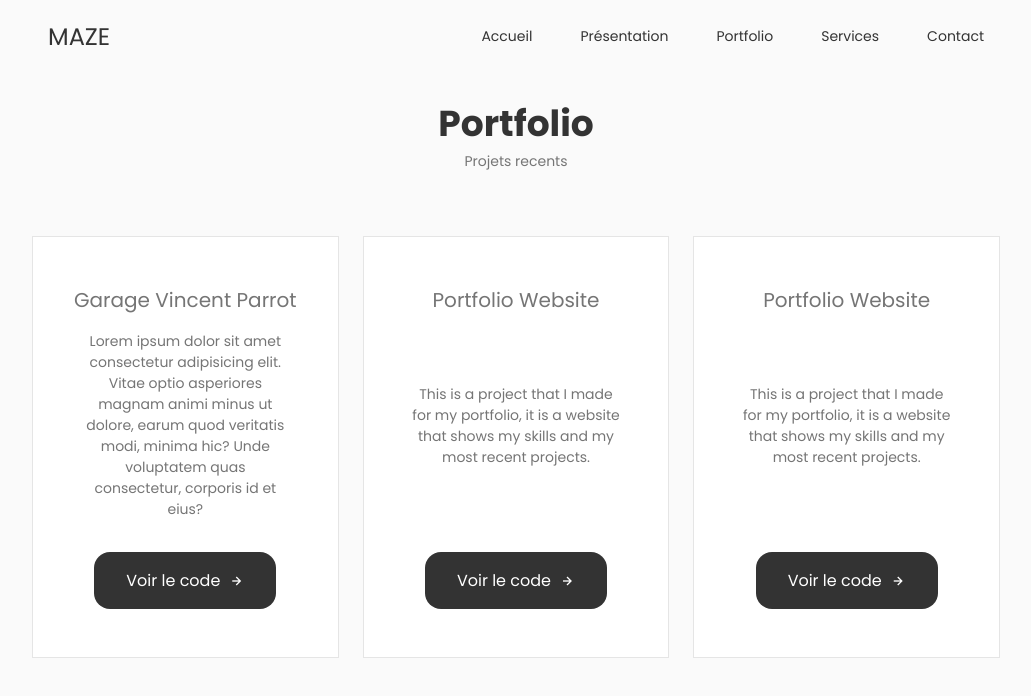
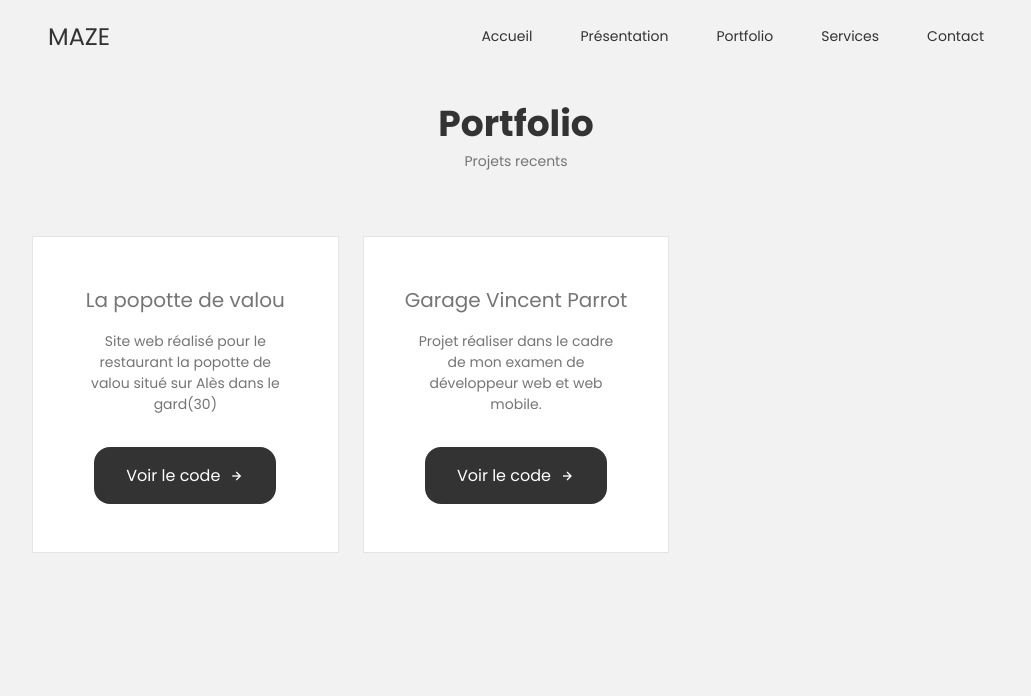
Before and after one commit to KevinMaze/portfolio, a React (Create React App) app: page /portfolio in a window 1280 px wide. Shown: the top 696 px of the page, without its empty margins (124-1155 px from the left). Built offline with nearby package versions, Linux system fonts and the light colour scheme.

Commit message:
add project in portfolio

```diff
--- a/src/components/Portfolio/Portfolio.jsx
+++ b/src/components/Portfolio/Portfolio.jsx
@@ -10,10 +10,22 @@ const Portfolio = () => {
 
                 <div className="portfolio__container container grid">
 
-                    <div className="portfolio__content">
+
+                    <div className="portfolio__content portfolio__popotte">
+                        <div className="portfolio__data">
+                            <h3 className="portfolio__title">La popotte de valou</h3>
+                            <p className="portfolio__description">Site web réalisé pour le restaurant la popotte de valou situé sur Alès dans le gard(30)</p>
+                            <a href="https://github.com/KevinMaze/la_popote_de_valou" className="button button__flex portfolio__button" target='_blank'>
+                                Voir le code
+                                <i className="bx bx-right-arrow-alt button__icon portfolio__button portfolio__button__icon"></i>
+                            </a>
+                        </div>
+                    </div>
+
+                    <div className="portfolio__content portfolio__parrot">
                         <div className="portfolio__data">
                             <h3 className="portfolio__title">Garage Vincent Parrot</h3>
-                            <p className="portfolio__description">Lorem ipsum dolor sit amet consectetur adipisicing elit. Vitae optio asperiores magnam animi minus ut dolore, earum quod veritatis modi, minima hic? Unde voluptatem quas consectetur, corporis id et eius?</p>
+                            <p className="portfolio__description">Projet réaliser dans le cadre de mon examen de développeur web et web mobile.</p>
                             <a href="https://github.com/KevinMaze/Garage-ECF-2023" className="button button__flex portfolio__button" target='_blank'>
                                 Voir le code
                                 <i className="bx bx-right-arrow-alt button__icon portfolio__button portfolio__button__icon"></i>
@@ -21,28 +33,16 @@ const Portfolio = () => {
                         </div>
                     </div>
 
-                    <div className="portfolio__content">
+                    {/* <div className="portfolio__content">
                         <div className="portfolio__data">
                             <h3 className="portfolio__title">Portfolio Website</h3>
                             <p className="portfolio__description">This is a project that I made for my portfolio, it is a website that shows my skills and my most recent projects.</p>
-                            <a href="#" className="button button__flex portfolio__button">
+                            <a href="#" className="button button__flex portfolio__button" target='_blank'>
                                 Voir le code
                                 <i className="bx bx-right-arrow-alt button__icon portfolio__button portfolio__button__icon"></i>
                             </a>
                         </div>
-                    </div>
-
-                    <div className="portfolio__content">
-                        <div className="portfolio__data">
-                            <h3 className="portfolio__title">Portfolio Website</h3>
-                            <p className="portfolio__description">This is a project that I made for my portfolio, it is a website that shows my skills and my most recent projects.</p>
-                            <a href="#" className="button button__flex portfolio__button">
-                                Voir le code
-                                <i className="bx bx-right-arrow-alt button__icon portfolio__button portfolio__button__icon"></i>
-                            </a>
-                        </div>
-                    </div>
-
+                    </div> */}
                 </div>
             </section>
         </div>
--- a/src/components/Portfolio/portfolio.css
+++ b/src/components/Portfolio/portfolio.css
@@ -38,3 +38,23 @@
 .portfolio__button:hover .portfolio__button__icon {
     transform: translateX(0.25rem);
 }
+
+.portfolio__parrot {
+    transition: 2s ease-in-out;
+}
+
+.portfolio__parrot:hover {
+    background-image: url("/src/assets/parrot.jpg");
+    background-position: center;
+    background-size: cover;
+}
+
+.portfolio__popotte {
+    transition: 2s ease-in-out;
+}
+
+.portfolio__popotte:hover {
+    background-image: url("/src/assets/popotte.jpg");
+    background-position: center;
+    background-size: cover;
+}
--- a/src/setting.css
+++ b/src/setting.css
@@ -34,7 +34,7 @@ button {
     --title-color: hsl(var(--hue), var(--sat), 20%);
     --title-color-dark: hsl(var(--hue), var(--sat), 0%);
     --text-color: hsl(var(--hue), var(--sat), 46%);
-    --body-color: hsl(var(--hue), var(--sat), 98%);
+    --body-color: hsl(var(--hue), var(--sat), 95%);
     --container-color: #fff;
 
     /* Font */
```
Also changed, not shown: src/assets/parrot.jpg (added), src/assets/popotte.jpg (added).
